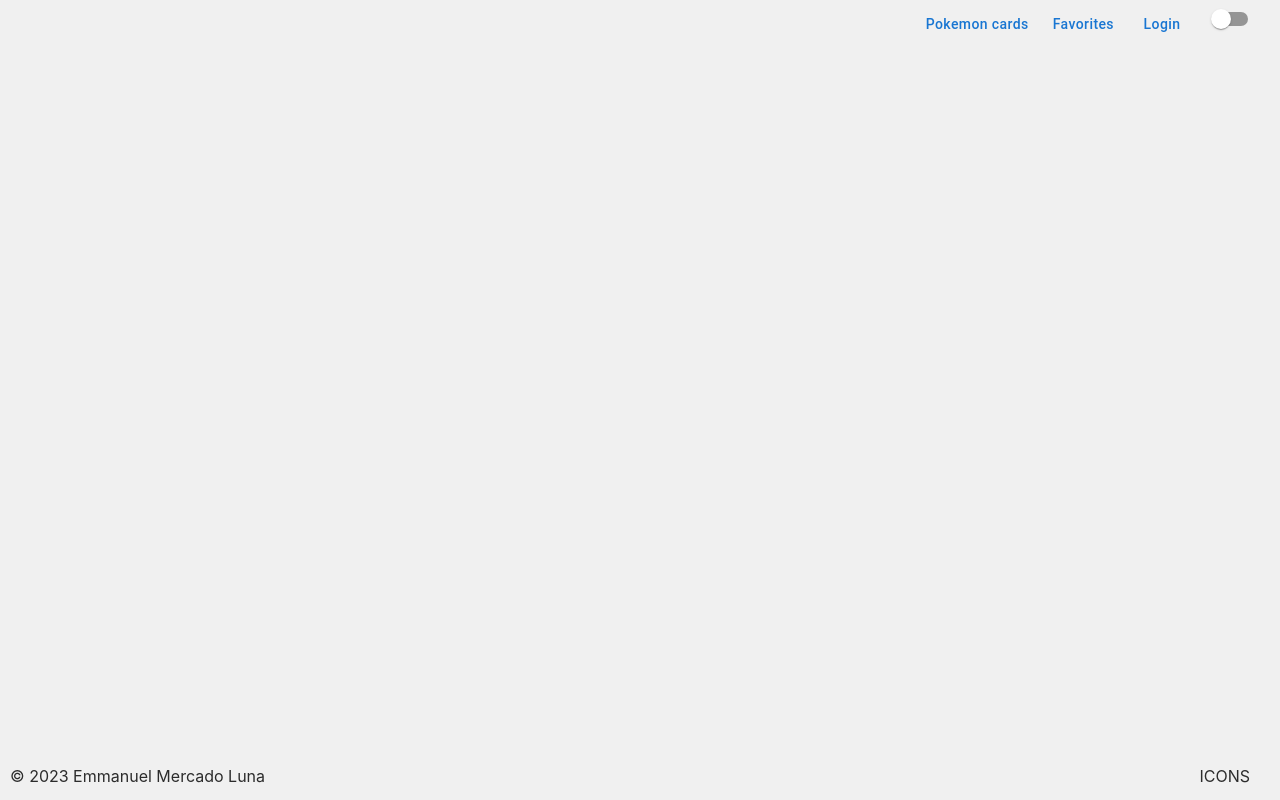
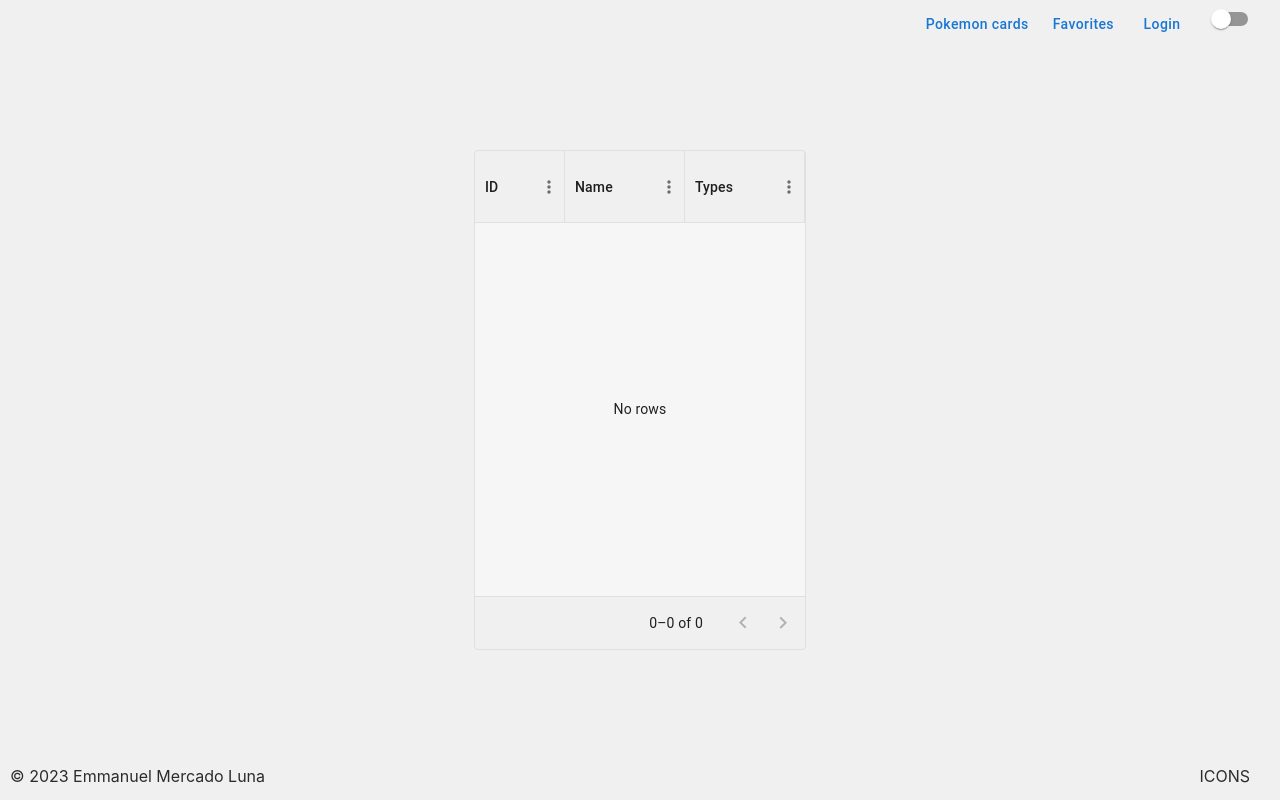
Before and after one commit to Emm1455/pokedex_React, a React (Create React App) app: page /favorites in a window 1280 px wide. Built offline with nearby package versions, Linux system fonts and the light colour scheme.

Commit message:
Add data grid

```diff
--- a/package.json
+++ b/package.json
@@ -4,11 +4,12 @@
   "private": true,
   "dependencies": {
     "@babel/plugin-transform-react-jsx": "^7.14.9",
-    "@emotion/react": "^11.10.5",
-    "@emotion/styled": "^11.10.5",
+    "@emotion/react": "^11.10.6",
+    "@emotion/styled": "^11.10.6",
     "@fontsource/roboto": "^4.5.8",
     "@mui/icons-material": "^5.11.9",
     "@mui/material": "^5.11.9",
+    "@mui/x-data-grid": "^6.0.3",
     "@reduxjs/toolkit": "^1.9.3",
     "@testing-library/dom": ">=7.21.4",
     "@testing-library/jest-dom": "^5.16.5",
--- a/src/features/pokemon/FavoritesList.js
+++ b/src/features/pokemon/FavoritesList.js
@@ -1,14 +1,41 @@
-// import { Typography } from '@mui/material';
 import { useSelector } from 'react-redux';
+import { DataGrid } from '@mui/x-data-grid';
+import { Box } from '@mui/system';
 
 function FavoritesList () {
   const state = useSelector(state => state.favorites.value);
-  const favoritesList = state.map(item => (
-    <div key={item.id}>
-      N°{item.id} | {item.name} | {item.types.map(element => element + ', ')}
-    </div>
-  ))
-  return (<ul>{favoritesList}</ul>);
+  // const favoritesList = state.map(item => (
+  //   <div key={item.id}>
+  //     N°{item.id} | {item.name} | {item.types.map(element => element + ', ')}
+  //   </div>
+  // ))
+  const columns = [
+    { field: 'id', headerName: 'ID', width: 90 },
+    { field: 'name', headerName: 'Name', width: 120 },
+    { field: 'types', headerName: 'Types', width: 120 }
+  ];
+  const rows = state;
+
+  return (
+    <Box sx={{ height: 500, width: '100%' }}>
+      <DataGrid
+        rows={rows}
+        columns={columns}
+        initialState={{
+          pagination: {
+            paginationModel: {
+              pageSize: 5
+            }
+          }
+        }}
+        pageSizeOptions={[5]}
+        disableRowSelectionOnClick
+        density='comfortable'
+        showColumnVerticalBorder
+        // showCellVerticalBorder
+      />
+    </Box>
+  );
 }
 
 export default FavoritesList;
```
Also changed, not shown: 1 other file (tests, documents, lock files or other folders).
